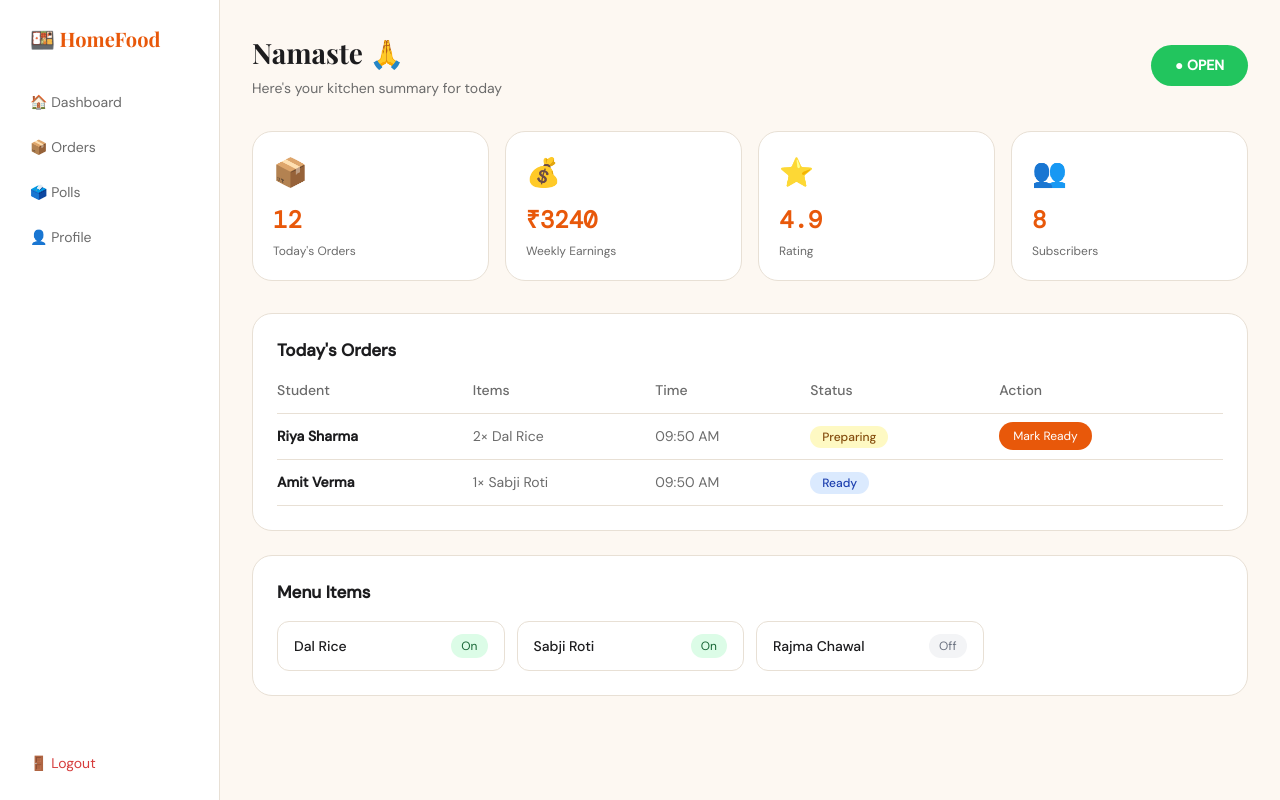
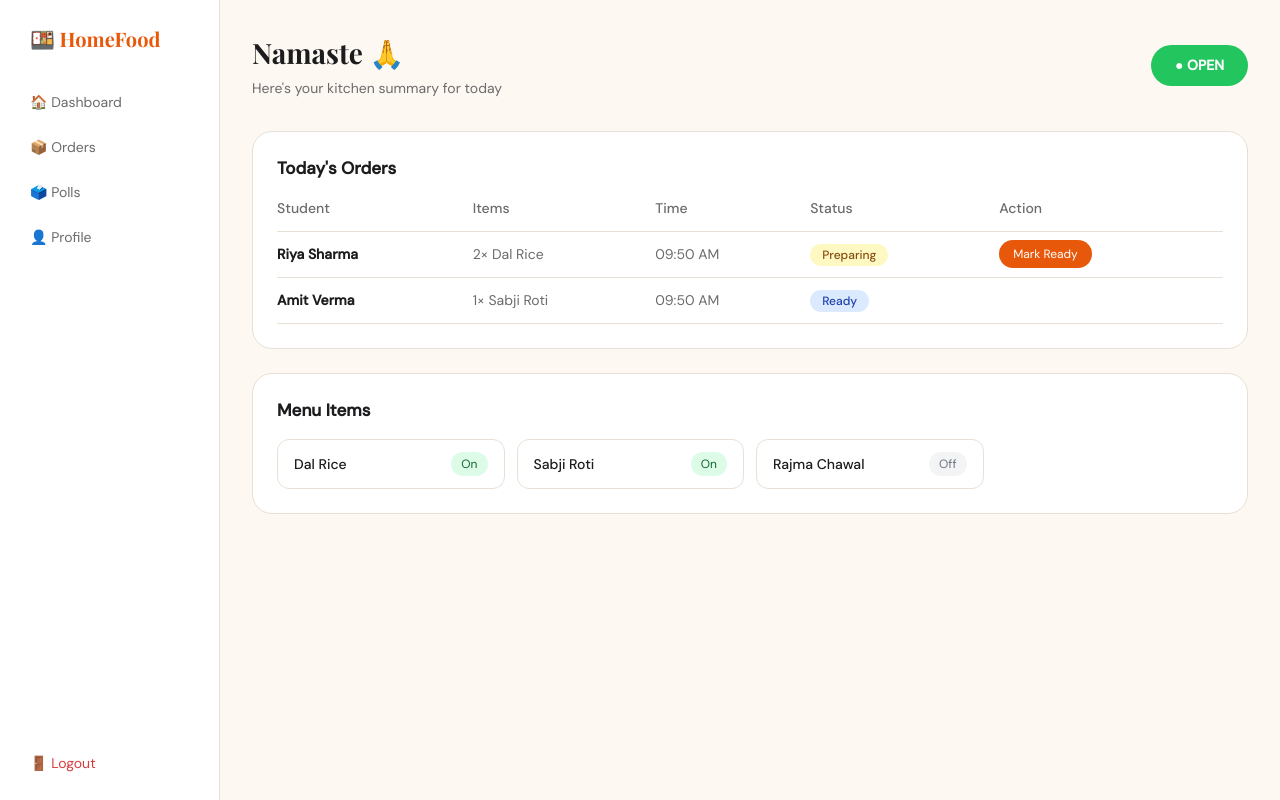
Before and after one commit to dharika9779-crypto/homefood-frontend, a React (Vite) app: page /cook-dashboard in a window 1280 px wide. Built offline with nearby package versions, Linux system fonts and the light colour scheme; no server answers.

Commit message:
Update CookDashboard.jsx

```diff
--- a/src/pages/CookDashboard.jsx
+++ b/src/pages/CookDashboard.jsx
@@ -65,15 +65,6 @@ export default function CookDashboard() {
           </button>
         </div>
 
-        <div style={{ display: 'grid', gridTemplateColumns: 'repeat(4,1fr)', gap: 16, marginBottom: 32 }}>
-          {[['📦', 'Today\'s Orders', stats.today_orders], ['💰', 'Weekly Earnings', `₹${stats.weekly_earnings}`], ['⭐', 'Rating', `${stats.rating}`], ['👥', 'Subscribers', stats.active_subscribers]].map(([icon, label, val]) => (
-            <div key={label} style={{ background: '#fff', borderRadius: 20, border: '1px solid #E8E0D5', padding: 20 }}>
-              <div style={{ fontSize: 28, marginBottom: 8 }}>{icon}</div>
-              <div style={{ fontFamily: "'DM Mono',monospace", fontSize: 24, fontWeight: 700, color: '#E8580A' }}>{val}</div>
-              <div style={{ fontSize: 12, color: '#6B6B6B', marginTop: 4 }}>{label}</div>
-            </div>
-          ))}
-        </div>
 
         <div style={{ background: '#fff', borderRadius: 20, border: '1px solid #E8E0D5', padding: 24, marginBottom: 24 }}>
           <h2 style={{ fontWeight: 700, fontSize: 17, marginBottom: 16 }}>Today's Orders</h2>
```
